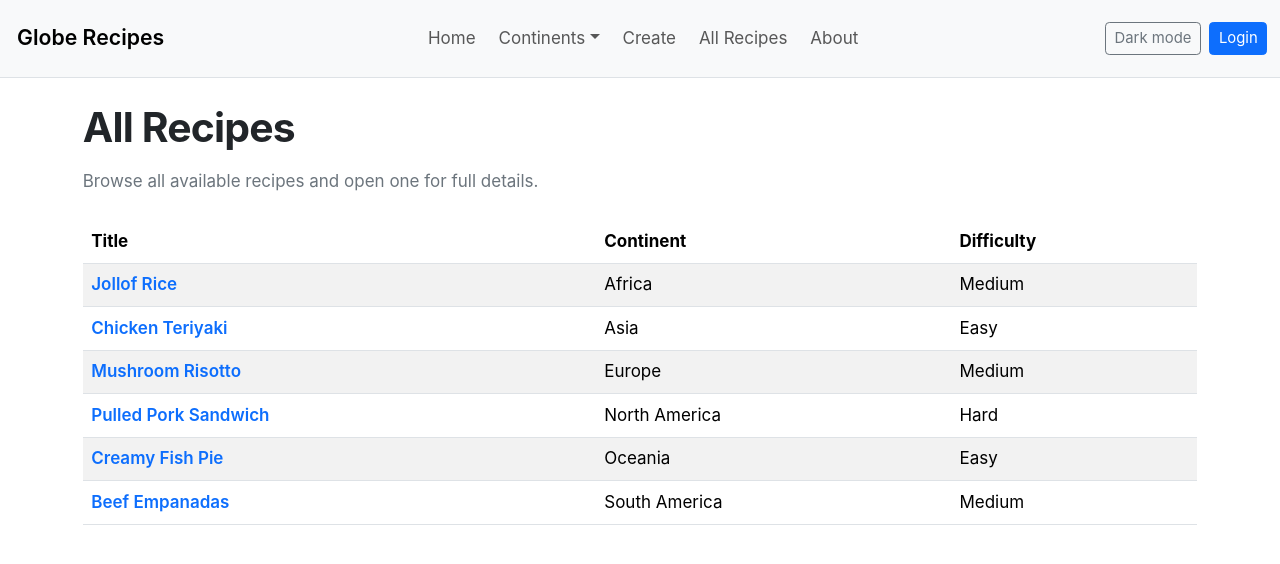
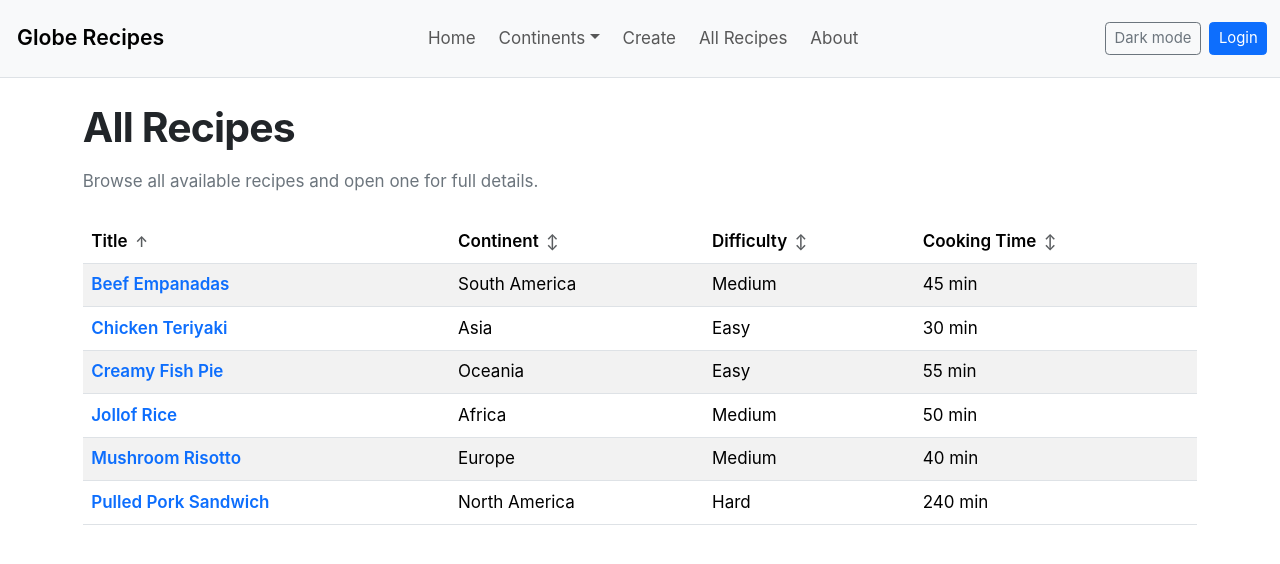
Before and after one commit to blobyT1/globe-recipes, a SvelteKit app: page /all-recipes in a window 1280 px wide. Shown: the top 564 px of the page. Built offline with nearby package versions, Linux system fonts and the light colour scheme.

Commit message:
Update recipe IDs and add sortable all-recipes table

```diff
--- a/src/routes/all-recipes/+page.svelte
+++ b/src/routes/all-recipes/+page.svelte
@@ -1,5 +1,40 @@
 <script>
 	let { data } = $props();
+	let sortColumn = $state('title');
+	let sortDirection = $state('asc');
+
+	function toggleSort(column) {
+		if (sortColumn === column) {
+			sortDirection = sortDirection === 'asc' ? 'desc' : 'asc';
+			return;
+		}
+
+		sortColumn = column;
+		sortDirection = 'asc';
+	}
+
+	function getSortIcon(column) {
+		if (sortColumn !== column) return '↕';
+		return sortDirection === 'asc' ? '↑' : '↓';
+	}
+
+	const sortedRecipes = $derived.by(() => {
+		const direction = sortDirection === 'asc' ? 1 : -1;
+		const list = [...data.recipes];
+
+		list.sort((a, b) => {
+			const aValue = a[sortColumn];
+			const bValue = b[sortColumn];
+
+			if (typeof aValue === 'number' && typeof bValue === 'number') {
+				return (aValue - bValue) * direction;
+			}
+
+			return String(aValue).localeCompare(String(bValue), undefined, { sensitivity: 'base' }) * direction;
+		});
+
+		return list;
+	});
 </script>
 
 <section class="container py-4">
@@ -10,13 +45,30 @@
 		<table class="table table-striped table-hover align-middle">
 			<thead>
 				<tr>
-					<th scope="col">Title</th>
-					<th scope="col">Continent</th>
-					<th scope="col">Difficulty</th>
+					<th scope="col">
+						<button class="sort-button" type="button" onclick={() => toggleSort('title')}>
+							Title <span class="sort-icon">{getSortIcon('title')}</span>
+						</button>
+					</th>
+					<th scope="col">
+						<button class="sort-button" type="button" onclick={() => toggleSort('continent')}>
+							Continent <span class="sort-icon">{getSortIcon('continent')}</span>
+						</button>
+					</th>
+					<th scope="col">
+						<button class="sort-button" type="button" onclick={() => toggleSort('difficulty')}>
+							Difficulty <span class="sort-icon">{getSortIcon('difficulty')}</span>
+						</button>
+					</th>
+					<th scope="col">
+						<button class="sort-button" type="button" onclick={() => toggleSort('cookingTime')}>
+							Cooking Time <span class="sort-icon">{getSortIcon('cookingTime')}</span>
+						</button>
+					</th>
 				</tr>
 			</thead>
 			<tbody>
-				{#each data.recipes as recipe}
+				{#each sortedRecipes as recipe}
 					<tr>
 						<td>
 							<a class="link-primary text-decoration-none fw-semibold" href={`/all-recipes/${recipe.id}`}>
@@ -25,9 +77,26 @@
 						</td>
 						<td>{recipe.continent}</td>
 						<td class="text-capitalize">{recipe.difficulty}</td>
+						<td>{recipe.cookingTime} min</td>
 					</tr>
 				{/each}
 			</tbody>
 		</table>
 	</div>
 </section>
+
+<style>
+	.sort-button {
+		border: 0;
+		background: none;
+		padding: 0;
+		font-weight: 600;
+		color: inherit;
+	}
+
+	.sort-icon {
+		color: var(--bs-secondary-color);
+		margin-left: 0.2rem;
+		font-size: 0.85em;
+	}
+</style>
--- a/src/routes/all-recipes/[id]/+page.server.js
+++ b/src/routes/all-recipes/[id]/+page.server.js
@@ -2,9 +2,10 @@ import { error } from '@sveltejs/kit';
 import { recipes } from '$lib/data/recipes.js';
 
 export async function load({ params }) {
-	const recipe = recipes.find((item) => item.id === params.id);
+	const recipeId = Number(params.id);
+	const recipe = recipes.find((item) => item.id === recipeId);
 
-	if (!recipe) {
+	if (Number.isNaN(recipeId) || !recipe) {
 		throw error(404, 'Recipe not found');
 	}
 
```
Also changed, not shown: src/lib/data/recipes.js.
